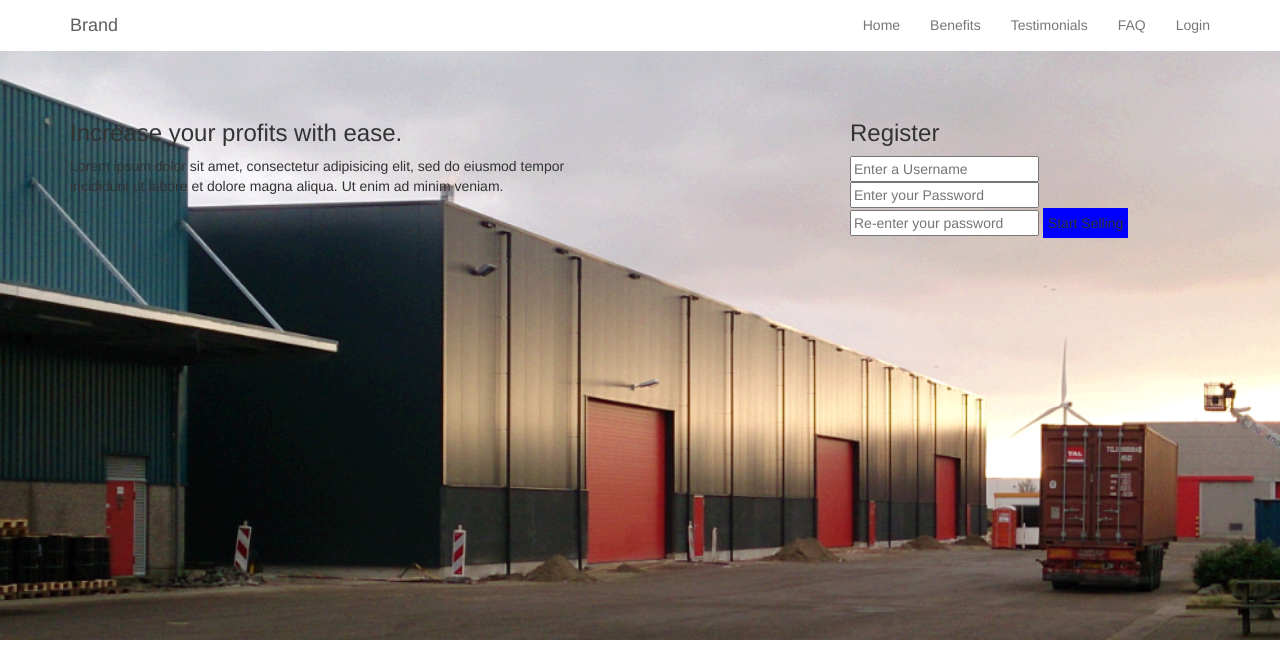
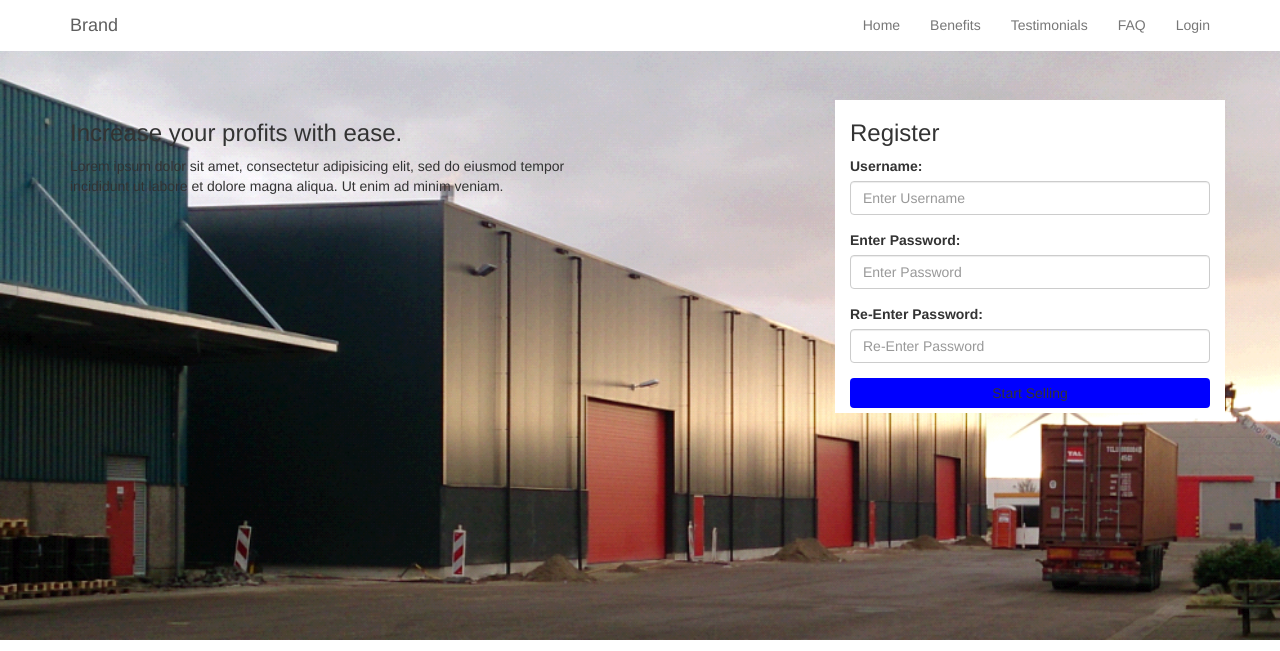
Before and after one commit to manjithd2/vendor-dashboard, a plain HTML site: page index.html in a window 1280 px wide. Both pictures are taken after a click on the link "Brand". Shown: the top 651 px of the page. Drawn offline with nearby package versions, Linux system fonts and the light colour scheme.

Commit message:
added smooth scroll

```diff
--- a/css/style_vendor.css
+++ b/css/style_vendor.css
@@ -24,6 +24,11 @@ header{
 	background-color: blue;
 	border: none;
 	padding:5px;
+}
+
+.reg_form{
+	background-color: white;
+
 }
 
 section{
@@ -56,3 +61,8 @@ header{
 header > .container{
 	padding-top: 100px;
 }
+
+#sell{
+	width: 100%;
+	margin-bottom: 5px;
+}
--- a/index.html
+++ b/index.html
@@ -1,6 +1,8 @@
 <!DOCTYPE html>
 <html>
 <head>
+	<meta charset="UTF-8">
+	<meta name="viewport" content="width=device-width, initial-scale=1.0">
 	<title>Vendor Dashboard</title>
 	<script type="text/javascript" src="https://code.jquery.com/jquery-2.2.0.min.js"></script>
 	<link rel="stylesheet" type="text/css" href="https://maxcdn.bootstrapcdn.com/bootstrap/3.3.6/css/bootstrap.min.css">
@@ -24,10 +26,10 @@
     <!-- Collect the nav links, forms, and other content for toggling -->
     <div class="collapse navbar-collapse" id="bs-example-navbar-collapse-1">
       <ul class="nav navbar-nav navbar-right">
-        <li><a href="#">Home<span class="sr-only">(current)</span></a></li>
-        <li><a href="#">Benefits</a></li>
-        <li><a href="#">Testimonials</a></li>
-      	<li><a href="#">FAQ</a></li>
+        <li><a href="#us">Home<span class="sr-only">(current)</span></a></li>
+        <li><a href="#benefits">Benefits</a></li>
+        <li><a href="#testimonial">Testimonials</a></li>
+      	<li><a href="#faq">FAQ</a></li>
       	<li><a href="#">Login</a></li>
       </ul>
     </div><!-- /.navbar-collapse -->
@@ -38,10 +40,24 @@
  		<div class="row">
  			<div class="col-md-4 reg_form pull-right">
  				<h3>Register</h3>
- 				<input type="text" placeholder="Enter a Username" name="username">
+ 				<form role="form">
+				<div class="form-group">
+					  <label for="usr">Username:</label>
+					  <input type="text" class="form-control" id="usr" placeholder="Enter Username">
+				</div>
+				<div class="form-group">
+					  <label for="pwd">Enter Password:</label>
+					  <input type="password" class="form-control" id="pwd" placeholder="Enter Password">
+				</div>
+				<div class="form-group">
+					  <label for="pwd">Re-Enter Password:</label>
+					  <input type="password" class="form-control" id="pwd" placeholder="Re-Enter Password">
+				</div>
+				<button type="submit" class="btn btn-default" id="sell">Start Selling</button>
+ 				</form>
+ 				<!-- <input type="text" placeholder="Enter a Username" name="username">
  				<input type="password" placeholder="Enter your Password" name="password">
- 				<input type="password" placeholder="Re-enter your password" name="re-password">
- 				<button>Start Selling</button>
+ 				<input type="password" placeholder="Re-enter your password" name="re-password"> -->
  			</div>
  			<div class="col-md-6 publicity pull-left">
  				<h3>Increase your profits with ease.</h3>
@@ -150,5 +166,15 @@
 	</div>
 </section>
 
+
+<script type="text/javascript">
+	$("nav").find("a").click(function(e) {
+    e.preventDefault();
+    var section = $(this).attr("href");
+    $("html, body").animate({
+        scrollTop: $(section).offset().top
+    });
+});
+</script>
 </body>
 </html>
```
